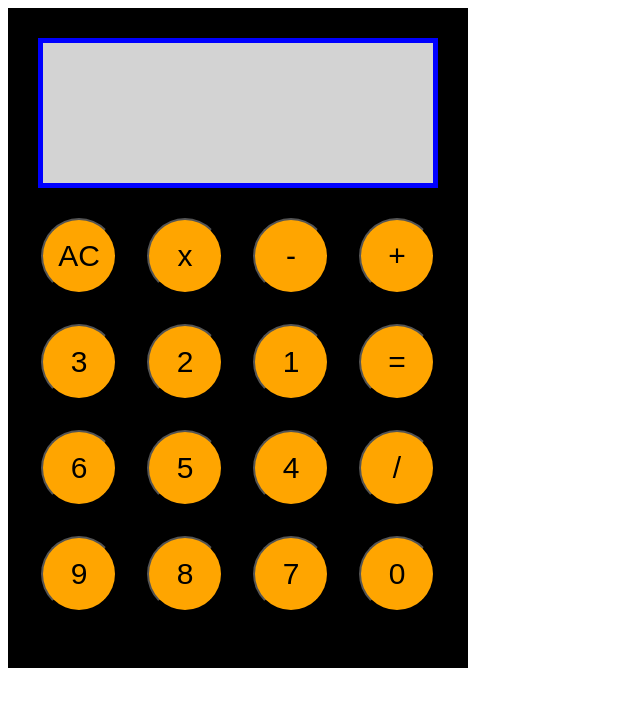
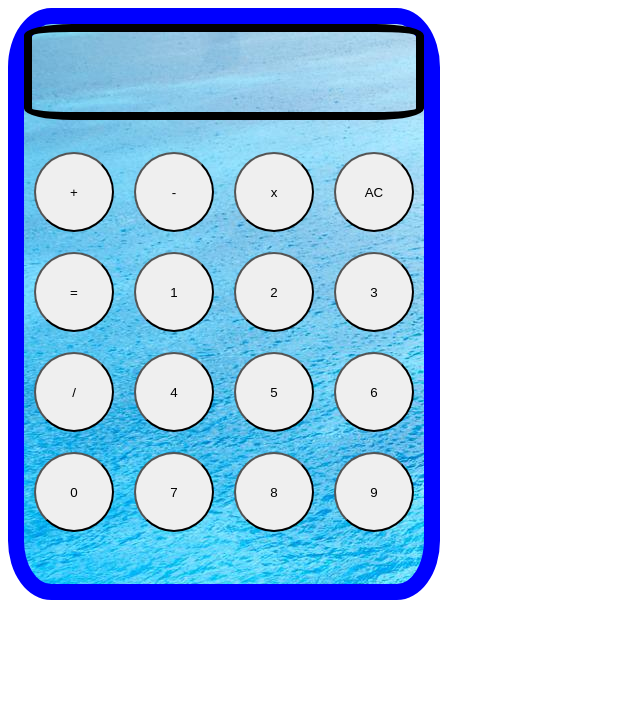
Before and after one commit to hilmimallick/Calculator, a plain HTML site: page index.html in a window 1280 px wide. Shown: the whole page, without its empty margins (0-640 px from the left). Drawn offline with Linux system fonts and the light colour scheme.

Commit message:
updated code

```diff
--- a/index.html
+++ b/index.html
@@ -8,9 +8,9 @@
     <title>Document</title>
   </head>
   <body>
-    <div class="calculator">
+    <div class="boarder">
       <div id="output"></div>
-      <div class="buttons-container">
+      <div class="button">
         <button>+</button>
         <button>-</button>
         <button>x</button>
--- a/styles.css
+++ b/styles.css
@@ -1,33 +1,30 @@
-.calculator {
-  border: solid 30px;
-  height: 600px;
-  width: 400px;
-  background-color: black;
+.boarder {
+  border: solid 1rem blue;
+  width: 25rem;
+  height: 70vh;
+  background-image: url(./water-g24848f2dd_1920.jpg);
+  border-radius: 10%;
 }
 
-div#output {
-  height: 140px;
-  border: solid 5px;
-  color: blue;
-  background-color: lightgray;
-  margin-bottom: 30px;
+.button {
+  display: flex;
+  gap: 2rem;
+  flex-wrap: wrap;
+  justify-content: center;
+  gap: 20px;
+  align-content: center;
+  align-items: flex-start;
 }
 
-.buttons-container {
-  display: flex;
-  flex-wrap: wrap;
-  justify-content: center;
-  gap: 30px;
-  align-content: center;
-  align-items: flex-start;
-  flex-direction: row-reverse;
+#output {
+  border: solid black 0.5rem;
+  width: 24rem;
+  height: 10vh;
+  margin-bottom: 2rem;
+  border-radius: 12%;
 }
-
 button {
-  width: 19%;
+  width: 20%;
+  border-radius: 50%;
   aspect-ratio: 1;
-  color: black;
-  border-radius: 50%;
-  font-size: 30px;
-  background-color: orange;
 }
```
Also changed, not shown: water-g24848f2dd_1920.jpg (added).
